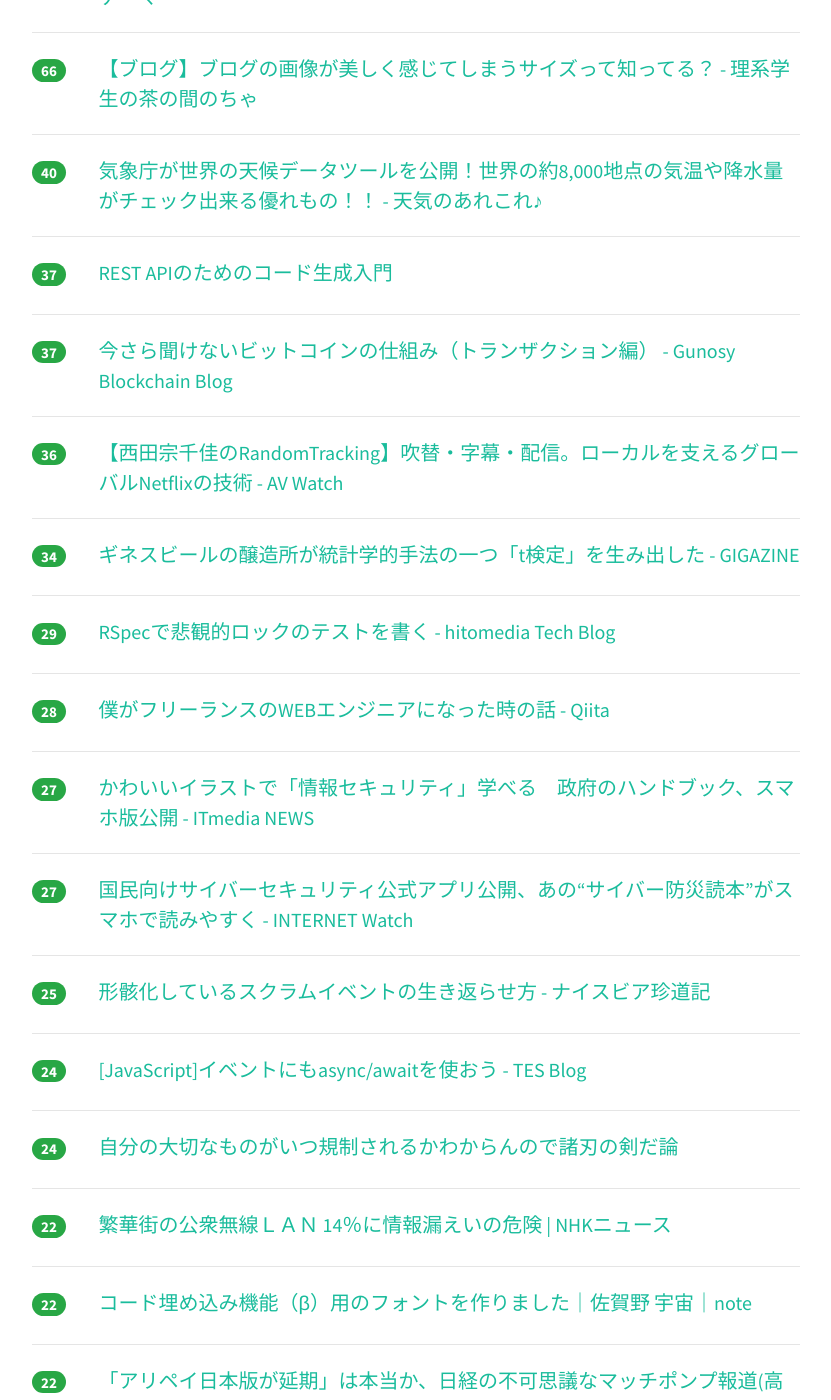
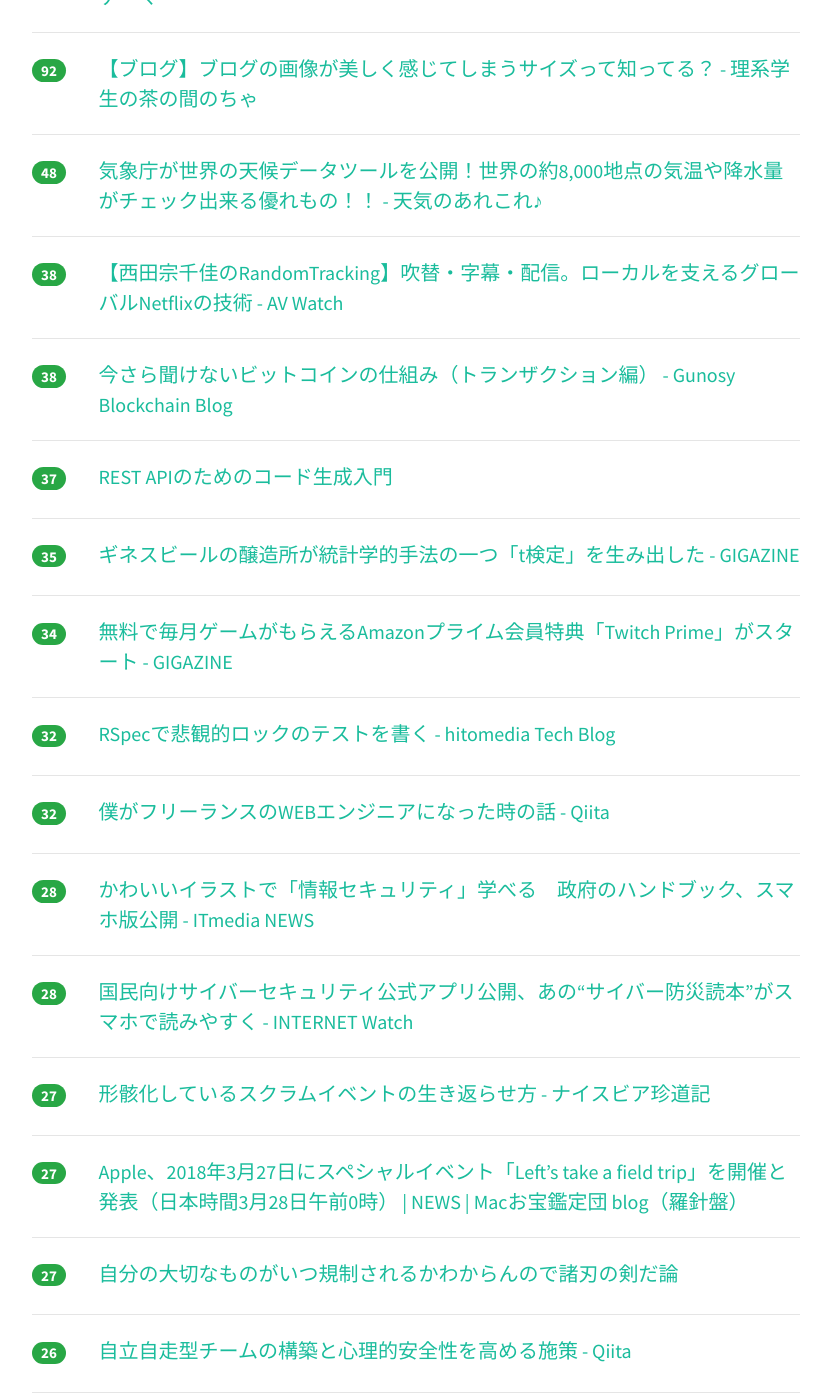
Before and after one commit to yatta47/hatena-matome-site, a Jekyll site: the page built from _posts/2018-03-17-hatena.md, in a window 1280 px wide and 1400 px high, scrolled down 443 px. Shown: the whole window, without its empty margins (224-1055 px from the left). Built offline with Jekyll 4.4.1, drawn with Linux system fonts in a browser that asks for light colours; nearby versions of some CDN libraries; some of the changed text lies outside the part shown.

Commit message:
Updated 2018-03-17

```diff
--- a/_posts/2018-03-17-hatena.md
+++ b/_posts/2018-03-17-hatena.md
@@ -1,24 +1,34 @@
 ---
 layout: post
 title:  "2018-03-17 はてぶIT"
-date:   2018-03-17 13:00:52
+date:   2018-03-17 14:01:25
 tags: [it-hotentry]
 ---
-34 件のデータあり
+36 件のデータあり
 
 <hr><div class="row">
-<div class="col-1"><span class="badge badge-pill badge-success h2">76</span></div>
+<div class="col-1"><span class="badge badge-pill badge-success h2">95</span></div>
 <div class="col-11"><a href='https://sumahokakin.hatenadiary.jp/entry/2018/03/17/012232' target='_blank'>【廃課金】ソシャゲに100万以上課金するのも悪くなかったという話 - 廃課金ゲーマー</a></div>
 </div>
 <hr>
 <div class="row">
-<div class="col-1"><span class="badge badge-pill badge-success h2">66</span></div>
+<div class="col-1"><span class="badge badge-pill badge-success h2">92</span></div>
 <div class="col-11"><a href='https://alcove.hatenablog.com/entry/Fig_Aspect_Ratio' target='_blank'>【ブログ】ブログの画像が美しく感じてしまうサイズって知ってる？ - 理系学生の茶の間のちゃ</a></div>
 </div>
 <hr>
 <div class="row">
-<div class="col-1"><span class="badge badge-pill badge-success h2">40</span></div>
+<div class="col-1"><span class="badge badge-pill badge-success h2">48</span></div>
 <div class="col-11"><a href='http://www.tenkinoarekore.com/entry/2018/03/16/130928' target='_blank'>気象庁が世界の天候データツールを公開！世界の約8,000地点の気温や降水量がチェック出来る優れもの！！ - 天気のあれこれ♪</a></div>
+</div>
+<hr>
+<div class="row">
+<div class="col-1"><span class="badge badge-pill badge-success h2">38</span></div>
+<div class="col-11"><a href='https://av.watch.impress.co.jp/docs/series/rt/1112044.html' target='_blank'>【西田宗千佳のRandomTracking】吹替・字幕・配信。ローカルを支えるグローバルNetflixの技術 - AV Watch</a></div>
+</div>
+<hr>
+<div class="row">
+<div class="col-1"><span class="badge badge-pill badge-success h2">38</span></div>
+<div class="col-11"><a href='http://blockchain.gunosy.io/entry/summary-bitcoin-transaction' target='_blank'>今さら聞けないビットコインの仕組み（トランザクション編） - Gunosy Blockchain Blog</a></div>
 </div>
 <hr>
 <div class="row">
@@ -27,43 +37,58 @@ tags: [it-hotentry]
 </div>
 <hr>
 <div class="row">
-<div class="col-1"><span class="badge badge-pill badge-success h2">37</span></div>
-<div class="col-11"><a href='http://blockchain.gunosy.io/entry/summary-bitcoin-transaction' target='_blank'>今さら聞けないビットコインの仕組み（トランザクション編） - Gunosy Blockchain Blog</a></div>
-</div>
-<hr>
-<div class="row">
-<div class="col-1"><span class="badge badge-pill badge-success h2">36</span></div>
-<div class="col-11"><a href='https://av.watch.impress.co.jp/docs/series/rt/1112044.html' target='_blank'>【西田宗千佳のRandomTracking】吹替・字幕・配信。ローカルを支えるグローバルNetflixの技術 - AV Watch</a></div>
+<div class="col-1"><span class="badge badge-pill badge-success h2">35</span></div>
+<div class="col-11"><a href='https://gigazine.net/news/20180316-guinness-and-his-statistical-legacy/' target='_blank'>ギネスビールの醸造所が統計学的手法の一つ「t検定」を生み出した - GIGAZINE</a></div>
 </div>
 <hr>
 <div class="row">
 <div class="col-1"><span class="badge badge-pill badge-success h2">34</span></div>
-<div class="col-11"><a href='https://gigazine.net/news/20180316-guinness-and-his-statistical-legacy/' target='_blank'>ギネスビールの醸造所が統計学的手法の一つ「t検定」を生み出した - GIGAZINE</a></div>
+<div class="col-11"><a href='https://gigazine.net/news/20180317-twitch-prime-amazon/' target='_blank'>無料で毎月ゲームがもらえるAmazonプライム会員特典「Twitch Prime」がスタート - GIGAZINE</a></div>
 </div>
 <hr>
 <div class="row">
-<div class="col-1"><span class="badge badge-pill badge-success h2">29</span></div>
+<div class="col-1"><span class="badge badge-pill badge-success h2">32</span></div>
 <div class="col-11"><a href='http://tech.hitomedia.jp/entry/2018/03/16/120249' target='_blank'>RSpecで悲観的ロックのテストを書く - hitomedia Tech Blog</a></div>
 </div>
 <hr>
 <div class="row">
-<div class="col-1"><span class="badge badge-pill badge-success h2">28</span></div>
+<div class="col-1"><span class="badge badge-pill badge-success h2">32</span></div>
 <div class="col-11"><a href='https://qiita.com/dala00/items/33fcfe2480459a85f48f' target='_blank'>僕がフリーランスのWEBエンジニアになった時の話 - Qiita</a></div>
 </div>
 <hr>
 <div class="row">
-<div class="col-1"><span class="badge badge-pill badge-success h2">27</span></div>
+<div class="col-1"><span class="badge badge-pill badge-success h2">28</span></div>
 <div class="col-11"><a href='http://www.itmedia.co.jp/news/articles/1803/16/news105.html' target='_blank'>かわいいイラストで「情報セキュリティ」学べる　政府のハンドブック、スマホ版公開 - ITmedia NEWS</a></div>
 </div>
 <hr>
 <div class="row">
-<div class="col-1"><span class="badge badge-pill badge-success h2">27</span></div>
+<div class="col-1"><span class="badge badge-pill badge-success h2">28</span></div>
 <div class="col-11"><a href='https://internet.watch.impress.co.jp/docs/news/1112119.html' target='_blank'>国民向けサイバーセキュリティ公式アプリ公開、あの“サイバー防災読本”がスマホで読みやすく - INTERNET Watch</a></div>
 </div>
 <hr>
 <div class="row">
+<div class="col-1"><span class="badge badge-pill badge-success h2">27</span></div>
+<div class="col-11"><a href='http://miholovesq.hatenablog.com/entry/2018/03/16/191938' target='_blank'>形骸化しているスクラムイベントの生き返らせ方 - ナイスビア珍道記</a></div>
+</div>
+<hr>
+<div class="row">
+<div class="col-1"><span class="badge badge-pill badge-success h2">27</span></div>
+<div class="col-11"><a href='http://www.macotakara.jp/blog/news/entry-34599.html' target='_blank'>Apple、2018年3月27日にスペシャルイベント「Left’s take a field trip」を開催と発表（日本時間3月28日午前0時） | NEWS | Macお宝鑑定団 blog（羅針盤）</a></div>
+</div>
+<hr>
+<div class="row">
+<div class="col-1"><span class="badge badge-pill badge-success h2">27</span></div>
+<div class="col-11"><a href='https://anond.hatelabo.jp/20180317044606' target='_blank'>自分の大切なものがいつ規制されるかわからんので諸刃の剣だ論</a></div>
+</div>
+<hr>
+<div class="row">
+<div class="col-1"><span class="badge badge-pill badge-success h2">26</span></div>
+<div class="col-11"><a href='https://qiita.com/PruneMazui/items/e460df2865de8522a10b' target='_blank'>自立自走型チームの構築と心理的安全性を高める施策 - Qiita</a></div>
+</div>
+<hr>
+<div class="row">
 <div class="col-1"><span class="badge badge-pill badge-success h2">25</span></div>
-<div class="col-11"><a href='http://miholovesq.hatenablog.com/entry/2018/03/16/191938' target='_blank'>形骸化しているスクラムイベントの生き返らせ方 - ナイスビア珍道記</a></div>
+<div class="col-11"><a href='https://www3.nhk.or.jp/news/html/20180316/k10011367951000.html' target='_blank'>繁華街の公衆無線ＬＡＮ 14％に情報漏えいの危険 | NHKニュース</a></div>
 </div>
 <hr>
 <div class="row">
@@ -73,32 +98,17 @@ tags: [it-hotentry]
 <hr>
 <div class="row">
 <div class="col-1"><span class="badge badge-pill badge-success h2">24</span></div>
-<div class="col-11"><a href='https://anond.hatelabo.jp/20180317044606' target='_blank'>自分の大切なものがいつ規制されるかわからんので諸刃の剣だ論</a></div>
+<div class="col-11"><a href='http://jp.automaton.am/articles/newsjp/20180316-64590/' target='_blank'>PCゲームを家庭用ゲーム機やモバイルデバイスで遊べるアプリ「Rainway」、不透明さ強まるニンテンドースイッチ版の行方 | AUTOMATON</a></div>
 </div>
 <hr>
 <div class="row">
-<div class="col-1"><span class="badge badge-pill badge-success h2">22</span></div>
-<div class="col-11"><a href='https://www3.nhk.or.jp/news/html/20180316/k10011367951000.html' target='_blank'>繁華街の公衆無線ＬＡＮ 14％に情報漏えいの危険 | NHKニュース</a></div>
-</div>
-<hr>
-<div class="row">
-<div class="col-1"><span class="badge badge-pill badge-success h2">22</span></div>
+<div class="col-1"><span class="badge badge-pill badge-success h2">23</span></div>
 <div class="col-11"><a href='https://note.mu/sorasagano/n/nad3acd3a96cf' target='_blank'>コード埋め込み機能（β）用のフォントを作りました｜佐賀野 宇宙｜note</a></div>
 </div>
 <hr>
 <div class="row">
-<div class="col-1"><span class="badge badge-pill badge-success h2">22</span></div>
+<div class="col-1"><span class="badge badge-pill badge-success h2">23</span></div>
 <div class="col-11"><a href='https://news.yahoo.co.jp/byline/takaguchikota/20180316-00082822/' target='_blank'>「アリペイ日本版が延期」は本当か、日経の不可思議なマッチポンプ報道(高口康太) - 個人 - Yahoo!ニュース</a></div>
-</div>
-<hr>
-<div class="row">
-<div class="col-1"><span class="badge badge-pill badge-success h2">22</span></div>
-<div class="col-11"><a href='http://jp.automaton.am/articles/newsjp/20180316-64590/' target='_blank'>PCゲームを家庭用ゲーム機やモバイルデバイスで遊べるアプリ「Rainway」、不透明さ強まるニンテンドースイッチ版の行方 | AUTOMATON</a></div>
-</div>
-<hr>
-<div class="row">
-<div class="col-1"><span class="badge badge-pill badge-success h2">22</span></div>
-<div class="col-11"><a href='http://www.macotakara.jp/blog/news/entry-34599.html' target='_blank'>Apple、2018年3月27日にスペシャルイベント「Left’s take a field trip」を開催と発表（日本時間3月28日午前0時） | NEWS | Macお宝鑑定団 blog（羅針盤）</a></div>
 </div>
 <hr>
 <div class="row">
@@ -107,17 +117,12 @@ tags: [it-hotentry]
 </div>
 <hr>
 <div class="row">
-<div class="col-1"><span class="badge badge-pill badge-success h2">19</span></div>
-<div class="col-11"><a href='https://gigazine.net/news/20180317-twitch-prime-amazon/' target='_blank'>無料で毎月ゲームがもらえるAmazonプライム会員特典「Twitch Prime」がスタート - GIGAZINE</a></div>
+<div class="col-1"><span class="badge badge-pill badge-success h2">18</span></div>
+<div class="col-11"><a href='https://navi.dropbox.jp/15-dropbox-paper-hacks-everyone-should-know' target='_blank'>Dropbox Paper を使うときに知っておきたい 15 のヒント</a></div>
 </div>
 <hr>
 <div class="row">
-<div class="col-1"><span class="badge badge-pill badge-success h2">18</span></div>
-<div class="col-11"><a href='https://qiita.com/PruneMazui/items/e460df2865de8522a10b' target='_blank'>自立自走型チームの構築と心理的安全性を高める施策 - Qiita</a></div>
-</div>
-<hr>
-<div class="row">
-<div class="col-1"><span class="badge badge-pill badge-success h2">16</span></div>
+<div class="col-1"><span class="badge badge-pill badge-success h2">17</span></div>
 <div class="col-11"><a href='https://togetter.com/li/1209081' target='_blank'>無断アップロードサイトに自分の同人誌が載せられていた→「奥付にとある文章を載せたのでもうすぐ大金が貰えるのでは？」というお話 - Togetter</a></div>
 </div>
 <hr>
@@ -127,38 +132,48 @@ tags: [it-hotentry]
 </div>
 <hr>
 <div class="row">
-<div class="col-1"><span class="badge badge-pill badge-success h2">15</span></div>
+<div class="col-1"><span class="badge badge-pill badge-success h2">16</span></div>
 <div class="col-11"><a href='https://corriente.top/apple-event-march-27th-2018/' target='_blank'>Apple、「スペシャルイベント」を3月27日開催へ | CoRRiENTE.top</a></div>
 </div>
 <hr>
 <div class="row">
-<div class="col-1"><span class="badge badge-pill badge-success h2">15</span></div>
+<div class="col-1"><span class="badge badge-pill badge-success h2">16</span></div>
 <div class="col-11"><a href='https://www.infoq.com/jp/news/2018/03/facebook-detectron-library' target='_blank'>物体検出のためのディープラーニングライブラリで、Facebookがオープンソースで提供するDetectron</a></div>
 </div>
 <hr>
 <div class="row">
-<div class="col-1"><span class="badge badge-pill badge-success h2">12</span></div>
+<div class="col-1"><span class="badge badge-pill badge-success h2">13</span></div>
+<div class="col-11"><a href='https://anond.hatelabo.jp/20180316232605' target='_blank'>みんないつブクマしてるの</a></div>
+</div>
+<hr>
+<div class="row">
+<div class="col-1"><span class="badge badge-pill badge-success h2">13</span></div>
+<div class="col-11"><a href='http://www.youtube.com/watch?v=yT6gE06tNJ8' target='_blank'>【バーチャルユーチューバー】初コラボまじクソワロタｗｗｗｗｗｗ</a></div>
+</div>
+<hr>
+<div class="row">
+<div class="col-1"><span class="badge badge-pill badge-success h2">13</span></div>
 <div class="col-11"><a href='https://corriente.top/glidic-sound-air-tw-5000-review/' target='_blank'>【レビュー】完全ワイヤレスイヤホン「GLIDiC Sound Air TW-5000」たった1万円で束縛のない自由な音楽環境を実現 | CoRRiENTE.top</a></div>
 </div>
 <hr>
 <div class="row">
 <div class="col-1"><span class="badge badge-pill badge-success h2">11</span></div>
-<div class="col-11"><a href='http://www.youtube.com/watch?v=yT6gE06tNJ8' target='_blank'>【バーチャルユーチューバー】初コラボまじクソワロタｗｗｗｗｗｗ</a></div>
+<div class="col-11"><a href='https://anond.hatelabo.jp/20180316193950' target='_blank'>これはいいネタだ！とウキウキして書いた増田が流れていって ふと思いつい..</a></div>
 </div>
 <hr>
 <div class="row">
-<div class="col-1"><span class="badge badge-pill badge-success h2">11</span></div>
-<div class="col-11"><a href='https://navi.dropbox.jp/15-dropbox-paper-hacks-everyone-should-know' target='_blank'>Dropbox Paper を使うときに知っておきたい 15 のヒント</a></div>
+<div class="col-1"><span class="badge badge-pill badge-success h2">10</span></div>
+<div class="col-11"><a href='https://togetter.com/li/1209378' target='_blank'>「右翼的価値観やレイシズムを生むゲーム」についての批判（英紙ガーディアン掲載）。スプラトゥーンやシビライゼーション、マリオやゼルダ… - Togetter</a></div>
+</div>
+<hr>
+<div class="row">
+<div class="col-1"><span class="badge badge-pill badge-success h2">10</span></div>
+<div class="col-11"><a href='http://nlab.itmedia.co.jp/nl/articles/1803/15/news109.html' target='_blank'>「Insert」「Scroll Lock」って何で設置されてるんです？　キーボードの“いらないキー”の使い方 - ねとらぼ</a></div>
 </div>
 <hr>
 <div class="row">
 <div class="col-1"><span class="badge badge-pill badge-success h2">9</span></div>
-<div class="col-11"><a href='https://anond.hatelabo.jp/20180316232605' target='_blank'>みんないつブクマしてるの</a></div>
-</div>
-<hr>
-<div class="row">
-<div class="col-1"><span class="badge badge-pill badge-success h2">9</span></div>
-<div class="col-11"><a href='https://anond.hatelabo.jp/20180316193950' target='_blank'>これはいいネタだ！とウキウキして書いた増田が流れていって ふと思いつい..</a></div>
+<div class="col-11"><a href='http://www.itmedia.co.jp/mobile/articles/1803/17/news016.html' target='_blank'>“テザリング有料化”を巡る3キャリアの見解　納得できる？ - ITmedia Mobile</a></div>
 </div>
 <hr>
 <div class="row">
@@ -167,12 +182,7 @@ tags: [it-hotentry]
 </div>
 <hr>
 <div class="row">
-<div class="col-1"><span class="badge badge-pill badge-success h2">7</span></div>
-<div class="col-11"><a href='https://togetter.com/li/1209378' target='_blank'>「右翼的価値観やレイシズムを生むゲーム」についての批判（英紙ガーディアン掲載）。スプラトゥーンやシビライゼーション、マリオやゼルダ… - Togetter</a></div>
-</div>
-<hr>
-<div class="row">
-<div class="col-1"><span class="badge badge-pill badge-success h2">0</span></div>
+<div class="col-1"><span class="badge badge-pill badge-success h2">1</span></div>
 <div class="col-11"><a href='http://b.hatena.ne.jp/entry/s/www.jiji.com/jc/article?k=2018031600837&g=pol' target='_blank'>はてなブックマーク - 内閣支持急落３９％＝不支持５カ月ぶり逆転－森友文書改ざんが打撃・時事世論調査：時事ドットコム</a></div>
 </div>
 <hr>
```
